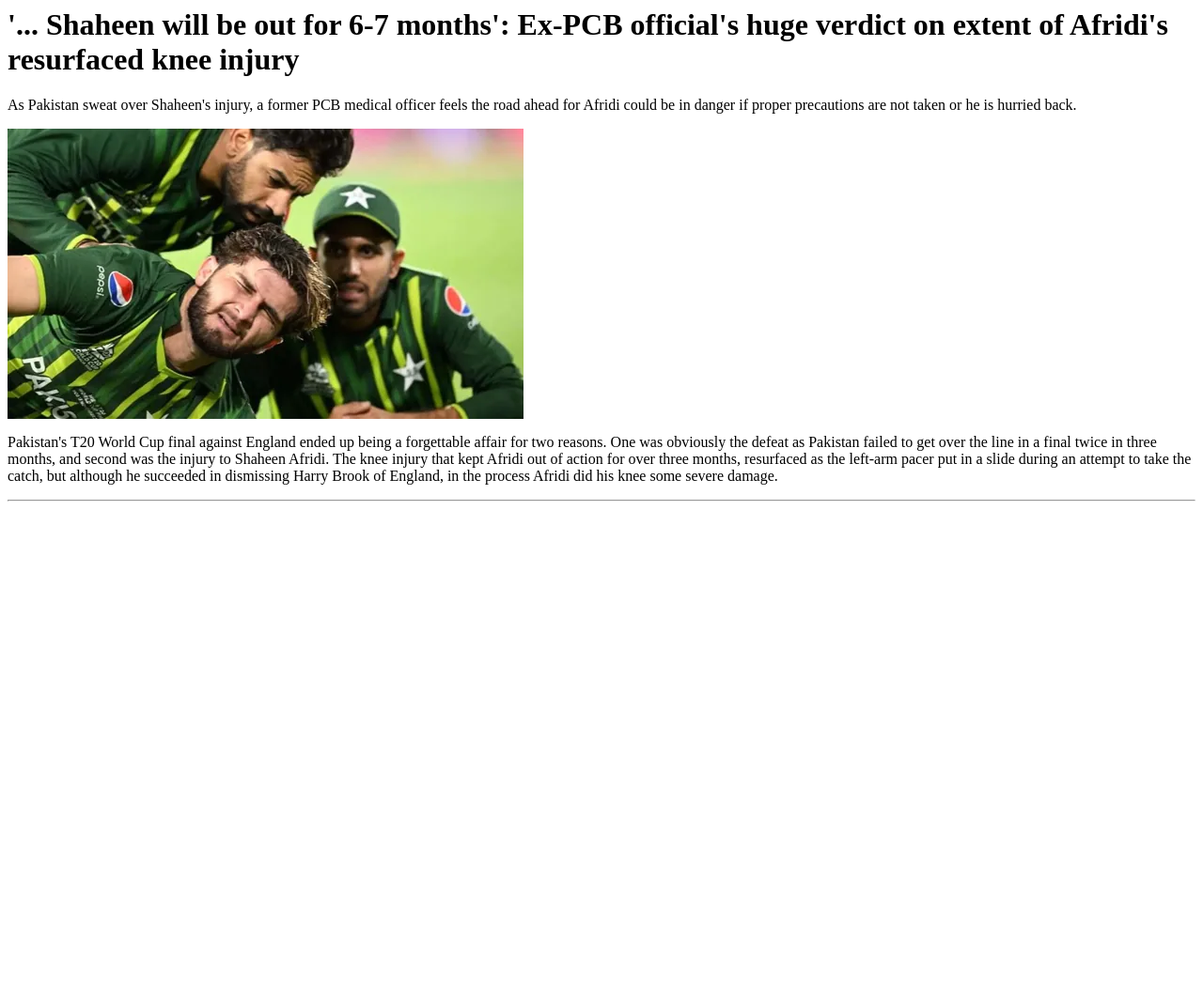
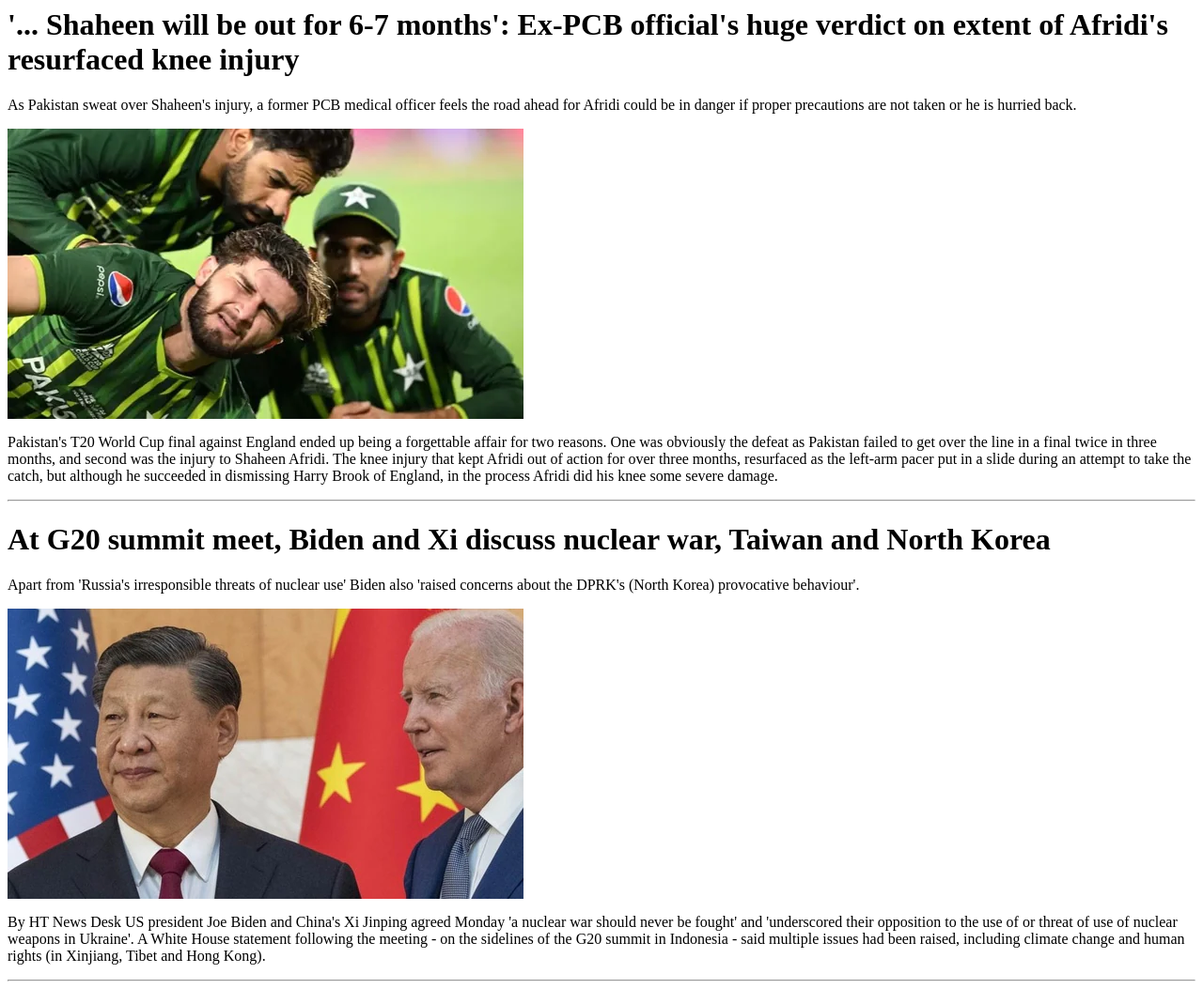
Before and after one commit to Mahawardeepmala1234/news4-2022, a plain HTML site: page index.html in a window 1280 px wide. Shown: the whole page at 94% size. Before the commit the page ends 800 px from the top, so only its background shows below. Drawn offline with Linux system fonts and the light colour scheme.

Commit message:
commit 2

```diff
--- a/index.html
+++ b/index.html
@@ -10,6 +10,15 @@
         <p>Pakistan's T20 World Cup final against England ended up being a forgettable affair for two reasons. One was obviously the defeat as Pakistan failed to get over the line in a final twice in three months, and second was the injury to Shaheen Afridi. The knee injury that kept Afridi out of action for over three months, resurfaced as the left-arm pacer put in a slide during an attempt to take the catch, but although he succeeded in dismissing Harry Brook of England, in the process Afridi did his knee some severe damage.</p>
 
         <hr>
+        <h1>At G20 summit meet, Biden and Xi discuss nuclear war, Taiwan and North Korea</h1>
+        <p>Apart from 'Russia's irresponsible threats of nuclear use' Biden also 'raised concerns about the DPRK's (North Korea) provocative behaviour'.</p>
+        <img src="./img/2.webp" alt="g20" />
+        <p>By
+            HT News Desk
+            US president Joe Biden and China's Xi Jinping agreed Monday 'a nuclear war should never be fought' and 'underscored their opposition to the use of or threat of use of nuclear weapons in Ukraine'. A White House statement following the meeting - on the sidelines of the G20 summit in Indonesia - said multiple issues had been raised, including climate change and human rights (in Xinjiang, Tibet and Hong Kong).</p>
+
+            <hr>
+
 
 
 
```
Also changed, not shown: img/2.webp (added).
